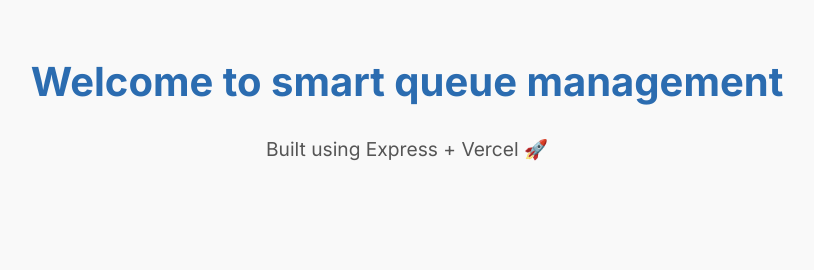
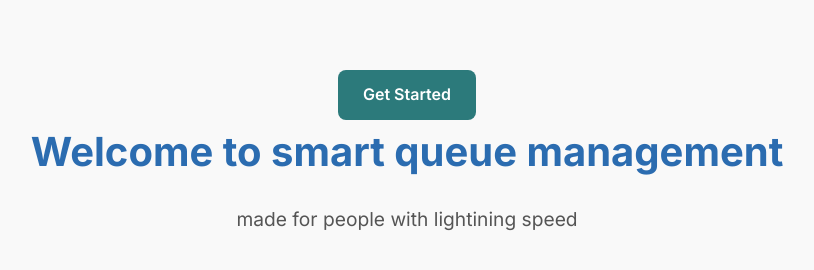
Before and after one commit to Snikap/public-index.html, a website: page public/index.html in a window 1280 px wide. Shown: the whole page, without its empty margins (233-1047 px from the left). Drawn offline with Linux system fonts and the light colour scheme.

Commit message:
Update index.html

```diff
--- a/public/index.html
+++ b/public/index.html
@@ -6,7 +6,8 @@
   <link rel="stylesheet" href="style.css">
 </head>
 <body>
+  <a href="#" class="button">Get Started</a>
   <h1>Welcome to smart queue management</h1>
-  <p>Built using Express + Vercel 🚀</p>
+  <p> made for people with lightining speed </p>
 </body>
 </html>
```
